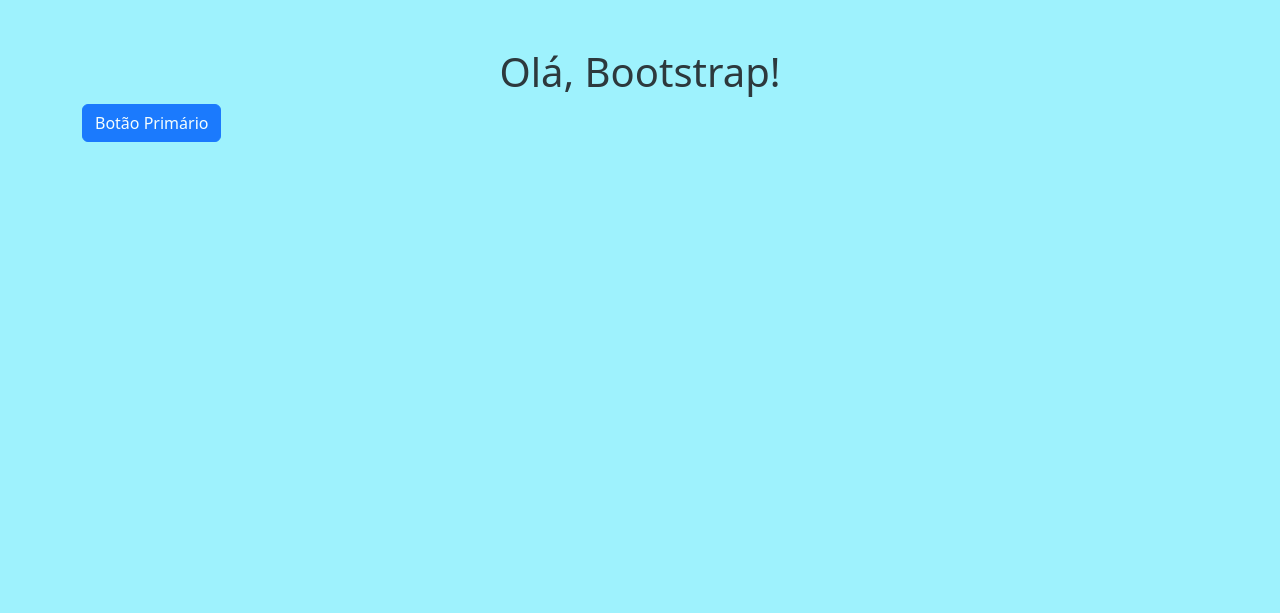
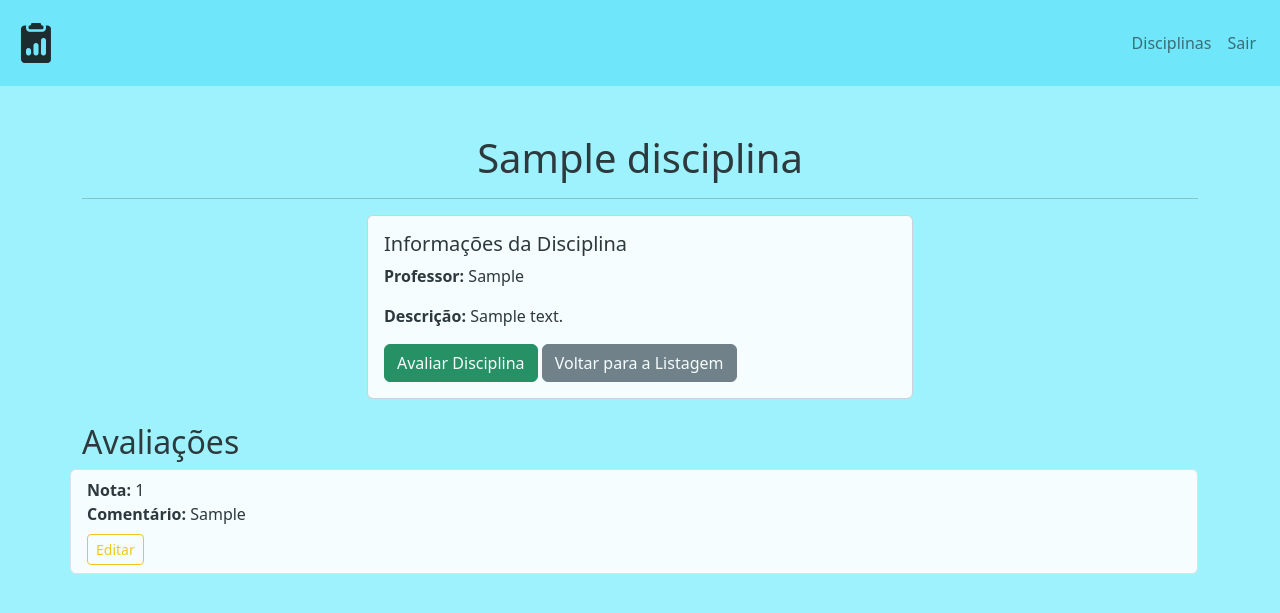
Before and after one commit to Luizbernardi/WebFeedback, a Django app: page /disciplinas/1/ in a window 1280 px wide. Shown: the top 613 px of the page. Run offline with Django 5.2, Linux system fonts and the light colour scheme; a user stored in the database is signed in; tables that the repository leaves empty hold one stand-in row (values such as "Sample post").

Commit message:
finalziando template

```diff
--- a/feedback/templates/pages/detalhe-disciplina.html
+++ b/feedback/templates/pages/detalhe-disciplina.html
@@ -1,10 +1,44 @@
 {% extends 'pages/includes/base.html' %}
 {% block title %}
-Home
+Detalhe disciplina - {{ disciplinas.nome }}
 {% endblock %}
 {% block content %}
     <div class="container mt-5">
-        <h1 class="text-center">Olá, Bootstrap!</h1>
-        <button class="btn btn-primary">Botão Primário</button>
+        <h1 class="text-center">{{ disciplinas.nome }}</h1>
+        <hr>
+        <div class="row">
+            <div class="col-md-6 offset-md-3">
+                <div class="card">
+                    <div class="card-body">
+                        <h5 class="card-title">Informações da Disciplina</h5>
+                        <p class="card-text"><strong>Professor:</strong> {{ disciplinas.professor }}</p>
+                        {% if disciplinas.descricao %}
+                            <p class="card-text"><strong>Descrição:</strong> {{ disciplinas.descricao }}</p>
+                        {% else %}
+                            <p class="card-text"><strong>Descrição:</strong> Nenhuma descrição fornecida.</p>
+                        {% endif %}
+
+                        <a href="{% url 'avaliar' disciplinas.pk %}" class="btn btn-success">Avaliar Disciplina</a>
+                        <a href="{% url 'listagem_disciplina' %}" class="btn btn-secondary ">Voltar para a Listagem</a>
+                    </div>
+                </div>
+            </div>
+            {% if feedbacks %}
+            <h2 class="mt-4">Avaliações</h2>
+            <ul class="list-group">
+                {% for feedback in feedbacks %}
+                    <li class="list-group-item">
+                        <strong>Nota:</strong> {{ feedback.nota }} <br>
+                        <strong>Comentário:</strong> {{ feedback.comentario }}
+                        <div class="mt-2">
+                            <a href="{% url 'editar_feedback' feedback.pk %}" class="btn btn-sm btn-outline-warning">Editar</a>
+                            </div>
+                    </li>
+                {% endfor %}
+            </ul>
+        {% else %}
+            <p class="mt-3">Ainda não há avaliações para esta disciplina.</p>
+        {% endif %}
+        </div>
     </div>
 {% endblock %}
--- a/feedback/templates/pages/includes/base.html
+++ b/feedback/templates/pages/includes/base.html
@@ -8,7 +8,9 @@
       href="https://cdn.jsdelivr.net/npm/bootstrap@5.3.2/dist/css/bootstrap.min.css"
       rel="stylesheet"
     />
+    <link rel="stylesheet" href="https://cdn.jsdelivr.net/npm/bootstrap-icons@1.11.3/font/bootstrap-icons.min.css">
   </head>
+  {% include 'pages/includes/navbar.html' %}
   <body style="background-color: #9ef2fd; opacity: 0.9">
     {% block content %} {% endblock%}
     <script src="https://cdn.jsdelivr.net/npm/@popperjs/core@2.11.8/dist/umd/popper.min.js"></script>
--- a/feedback/templates/pages/includes/navbar.html
+++ b/feedback/templates/pages/includes/navbar.html
@@ -2,35 +2,25 @@
  class="navbar navbar-expand-lg navbar-light"
  style="background-color: #65e4fa; opacity: 0.9"
 >
-  <a class="navbar-brand ml-3" href="{% url 'home' %}">Teste</a>
-  <button
-    class="navbar-toggler"
-    type="button"
-    data-toggle="collapse"
-    data-target="#navbarNav"
-    aria-controls="navbarNav"
-    aria-expanded="false"
-    aria-label="Toggle navigation"
-  >
-    <span class="navbar-toggler-icon"></span>
-  </button>
-  <div class="collapse navbar-collapse" id="navbarNav">
-    <ul class="navbar-nav mr-auto">
-      <li class="nav-item active">
-        <a class="nav-link" href="{% url 'home' %}">Home</a>
-      </li>
+ <a style="margin-left: 1rem;" class="navbar-brand" href="{% url 'home' %}">
+ <i style="font-size: 2.5rem;" class="bi bi-clipboard2-data-fill"></i>
+ </a>
+
+ <div class="collapse navbar-collapse justify-content-end" id="navbarNav">
+ <ul class="navbar-nav" style="margin-right: 1rem;">
  <li class="nav-item">
-        <a class="nav-link" href="{% url 'listagem_disciplina' %}"
-          >Disciplinas</a
-        >
-      </li>
-    </ul>
-    <ul class="navbar-nav ml-auto">
+
  {% if not request.user.is_authenticated %}
  <li class="nav-item">
  <a class="nav-link" href="{% url 'login' %}">Login</a>
  </li>
+ <li class="nav-item active">
+ <a class="nav-link" href="{% url 'home' %}">Home</a>
+ </li>
  {% endif %} {% if request.user.is_authenticated %}
+ <a class="nav-link" href="{% url 'listagem_disciplina' %}"
+ >Disciplinas</a>
+ </li>
  <li class="nav-item">
  <a class="nav-link" href="{% url 'logout' %}">Sair</a>
  </li>
--- a/feedback/urls.py
+++ b/feedback/urls.py
@@ -5,5 +5,7 @@ from .views import  HomeView
 urlpatterns = [
     path('', HomeView.index, name='home'),
     path('disciplinas', views.disciplina_list_view, name='listagem_disciplina'),
-    path('disciplinas/<int:pk>/',views.disciplina_detalhes_view, name='detalhe'),
+    path('disciplinas/<int:pk>/',views.disciplina_detalhes_view, name='detalhe_disciplina'),
+    path('disciplinas/<int:pk>/avaliar/', views.feedback_create_view, name='avaliar'),
+    path('disciplinas/<int:pk>/editar/', views.feedback_edit_view, name='editar_feedback')
 ]
--- a/feedback/views.py
+++ b/feedback/views.py
@@ -2,9 +2,9 @@ from django.shortcuts import render
 from .models import Feedback , Disciplina
 from django.contrib.auth.decorators import login_required
 from django.contrib.auth.mixins import LoginRequiredMixin
-from django.views.generic.edit import CreateView
+from django.views.generic.edit import CreateView, UpdateView
 from django.urls import reverse_lazy
-
+from django.shortcuts import get_object_or_404, redirect
 from django.views import View
 class HomeView(View):
     def index(request):
@@ -23,15 +23,62 @@ def disciplina_list_view(request):
 @login_required(login_url='login')
 def disciplina_detalhes_view(request, pk):
     disciplinas = Disciplina.objects.get(pk=pk)
-    return render(request, 'pages/detalhe-disciplina.html', {'disciplinas': disciplinas})
+    feedbacks = Feedback.objects.filter(disciplina=disciplinas).order_by('-id')
+    return render(request, 'pages/detalhe-disciplina.html', {'disciplinas': disciplinas, 'feedbacks': feedbacks})
 
-class FeedbackCreateView(LoginRequiredMixin, CreateView):
-    model = Feedback
-    template_name = 'pages/formulario-disciplina.html'
-    fields = ['nome']
-    success_url = reverse_lazy('listagem_disciplina')
-    login_url = 'login'
+@login_required(login_url='login')
+def feedback_create_view(request, pk):
+    disciplinas = Disciplina.objects.get(pk=pk)
+    if request.method == 'POST':
+        nota = request.POST.get('nota')
+        comentario = request.POST.get('comentario')
 
-    def post(self, request, *args, **kwargs):
-        response = super().post(request, *args, **kwargs)
-        return response
+        if not nota or not comentario:
+            erro_mensagem = "Por favor, preencha todos os campos."
+            return render(request, 'pages/formulario-disciplina.html', {'erro_mensagem': erro_mensagem, 'disciplina_pk': pk})
+
+        try:
+            nota = int(nota)
+            if nota < 1 or nota > 5:
+                erro_mensagem = "A nota deve ser um número entre 1 e 5."
+                return render(request, 'pages/formulario-disciplina.html', {'erro_mensagem': erro_mensagem, 'disciplina_pk': pk})
+        except ValueError:
+            erro_mensagem = "A nota deve ser um número válido."
+            return render(request, 'pages/formulario-disciplina.html', {'erro_mensagem': erro_mensagem, 'disciplina_pk': pk})
+
+
+        feedback = Feedback(disciplina=disciplinas, nota=nota, comentario=comentario)
+        feedback.save()
+        return redirect('detalhe_disciplina', pk=pk)
+    else:
+        return render(request, 'pages/formulario-disciplina.html', {'disciplina_pk': pk})
+
+@login_required(login_url='login')
+def feedback_edit_view(request, pk):
+
+    feedback = Feedback.objects.get(pk=pk)
+    disciplina_pk = feedback.disciplina_id
+
+    if request.method == 'POST':
+        nota = request.POST.get('nota')
+        comentario = request.POST.get('comentario')
+
+        if not nota or not comentario:
+            erro_mensagem = "Por favor, preencha todos os campos."
+            return render(request, 'pages/editar-feedback-disciplina.html', {'erro_mensagem': erro_mensagem, 'feedback': feedback, 'disciplina_pk': disciplina_pk})
+
+        try:
+            nota = int(nota)
+            if nota < 1 or nota > 5:
+                erro_mensagem = "A nota deve ser um número entre 1 e 5."
+                return render(request, 'pages/editar-feedback-disciplina.html', {'erro_mensagem': erro_mensagem, 'feedback': feedback, 'disciplina_pk': disciplina_pk})
+        except ValueError:
+            erro_mensagem = "A nota deve ser um número válido."
+            return render(request, 'pages/editar-feedback-disciplina.html', {'erro_mensagem': erro_mensagem, 'feedback': feedback, 'disciplina_pk': disciplina_pk})
+
+        feedback.nota = nota
+        feedback.comentario = comentario
+        feedback.save()
+        return redirect('detalhe_disciplina', pk=disciplina_pk)
+
+    return render(request, 'pages/editar-feedback-disciplina.html', {'feedback': feedback, 'disciplina_pk': disciplina_pk})
```
Also changed, not shown: feedback/templates/pages/editar-feedback-disciplina.html (+20 -3 lines), feedback/templates/pages/formulario-disciplina.html (+18 -3 lines), feedback/templates/pages/home.html (+9 -16 lines), feedback/templates/pages/lista-disciplina.html (+18 -12 lines). Lines whose indentation alone changed are shown as unchanged.
